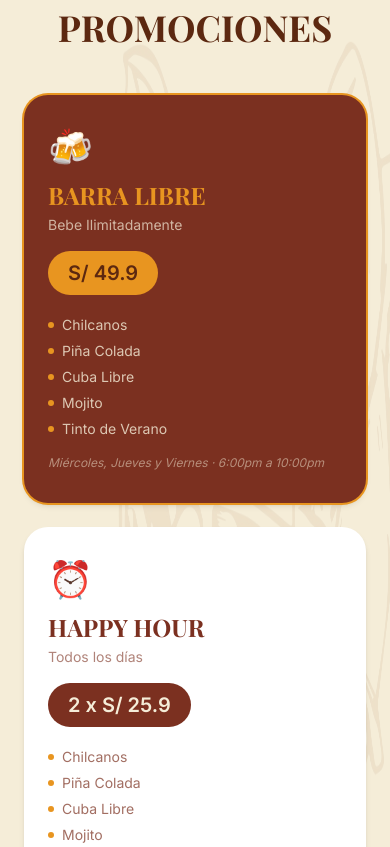
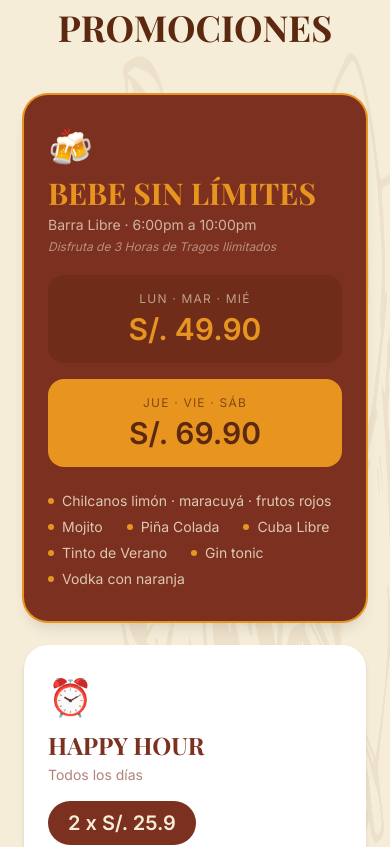
Before and after one commit to Javier1308/mestizo-web, a React (Vite) app: page / in a window 390 px wide. Shown: the part 4540-5387 px from the top of the page. Built offline with nearby package versions, Linux system fonts and the light colour scheme.

Commit message:
add: promociones prices

```diff
--- a/src/components/Promociones.tsx
+++ b/src/components/Promociones.tsx
@@ -1,34 +1,33 @@
-export default function Promociones() {
-  const promos = [
-    {
-      emoji: '🍻',
-      title: 'Barra Libre',
-      subtitle: 'Bebe Ilimitadamente',
-      price: 'S/ 49.9',
-      detail: 'Miércoles, Jueves y Viernes · 6:00pm a 10:00pm',
-      items: ['Chilcanos', 'Piña Colada', 'Cuba Libre', 'Mojito', 'Tinto de Verano'],
-      highlight: true,
-    },
+const barraLibreItems = [
+  'Chilcanos limón · maracuyá · frutos rojos',
+  'Mojito',
+  'Piña Colada',
+  'Cuba Libre',
+  'Tinto de Verano',
+  'Gin tonic',
+  'Vodka con naranja',
+]
+
+const otherPromos = [
   {
     emoji: '⏰',
     title: 'Happy Hour',
     subtitle: 'Todos los días',
-      price: '2 x S/ 25.9',
+    price: '2 x S/. 25.9',
     detail: 'Válido todos los días de la semana',
     items: ['Chilcanos', 'Piña Colada', 'Cuba Libre', 'Mojito', 'Tinto de Verano'],
-      highlight: false,
   },
   {
     emoji: '🍋',
     title: 'Mocktails',
     subtitle: 'Sin Alcohol',
-      price: '2 x S/ 19.9',
+    price: '2 x S/. 19.9',
     detail: 'Esmeralda Oriental · Jamaica Beach · Susurro de Maracuyá',
     items: ['Esmeralda Oriental', 'Jamaica Beach', 'Susurro de Maracuyá'],
-      highlight: false,
   },
 ]
 
+export default function Promociones() {
   return (
     <section id="promociones" className="relative py-20 bg-cream overflow-hidden">
       {/* Llama watermark — right side */}
@@ -46,46 +45,70 @@ export default function Promociones() {
           Promociones
         </h2>
 
-        <div className="grid md:grid-cols-3 gap-6">
-          {promos.map(promo => (
+        {/* Barra Libre — featured card full width */}
+        <div className="rounded-3xl overflow-hidden shadow-lg bg-brown text-cream ring-2 ring-amber-brand mb-6">
+          <div className="px-6 py-8 md:px-10">
+            <div className="text-4xl mb-2">🍻</div>
+            <h3 className="font-display font-bold text-3xl uppercase text-amber-brand mb-1">
+              Bebe Sin Límites
+            </h3>
+            <p className="text-sm text-cream/70 mb-1">Barra Libre · 6:00pm a 10:00pm</p>
+            <p className="text-xs text-cream/50 italic mb-5">
+              Disfruta de 3 Horas de Tragos Ilimitados
+            </p>
+
+            {/* Two pricing blocks */}
+            <div className="flex flex-wrap gap-4 mb-6">
+              <div className="flex-1 min-w-[140px] bg-brown-dark/40 rounded-2xl px-5 py-4 text-center">
+                <p className="text-xs text-cream/60 uppercase tracking-widest mb-1">Lun · Mar · Mié</p>
+                <p className="font-bold text-3xl text-amber-brand">S/. 49.90</p>
+              </div>
+              <div className="flex-1 min-w-[140px] bg-amber-brand rounded-2xl px-5 py-4 text-center">
+                <p className="text-xs text-brown-dark/70 uppercase tracking-widest mb-1">Jue · Vie · Sáb</p>
+                <p className="font-bold text-3xl text-brown-dark">S/. 69.90</p>
+              </div>
+            </div>
+
+            {/* Items */}
+            <ul className="flex flex-wrap gap-x-6 gap-y-1.5">
+              {barraLibreItems.map(item => (
+                <li key={item} className="flex items-center gap-2 text-sm text-cream/80">
+                  <span className="w-1.5 h-1.5 rounded-full bg-amber-brand shrink-0" />
+                  {item}
+                </li>
+              ))}
+            </ul>
+          </div>
+        </div>
+
+        {/* Other promos */}
+        <div className="grid md:grid-cols-2 gap-6">
+          {otherPromos.map(promo => (
             <div
               key={promo.title}
-              className={`rounded-3xl overflow-hidden shadow-md transition-transform hover:-translate-y-1 ${
-                promo.highlight
-                  ? 'bg-brown text-cream ring-2 ring-amber-brand'
-                  : 'bg-white text-brown-dark'
-              }`}
+              className="rounded-3xl overflow-hidden shadow-md bg-white text-brown-dark transition-transform hover:-translate-y-1"
             >
-              <div className={`px-6 py-8 ${promo.highlight ? '' : ''}`}>
+              <div className="px-6 py-8">
                 <div className="text-4xl mb-3">{promo.emoji}</div>
-                <h3 className={`font-display font-bold text-2xl uppercase mb-1 ${promo.highlight ? 'text-amber-brand' : 'text-brown'}`}>
+                <h3 className="font-display font-bold text-2xl uppercase mb-1 text-brown">
                   {promo.title}
                 </h3>
-                <p className={`text-sm mb-4 ${promo.highlight ? 'text-cream/70' : 'text-brown/60'}`}>
-                  {promo.subtitle}
-                </p>
+                <p className="text-sm mb-4 text-brown/60">{promo.subtitle}</p>
 
-                {/* Price */}
-                <div className={`inline-block rounded-full px-5 py-2 font-bold text-xl mb-5 ${
-                  promo.highlight ? 'bg-amber-brand text-brown-dark' : 'bg-brown text-cream'
-                }`}>
+                <div className="inline-block rounded-full px-5 py-2 font-bold text-xl mb-5 bg-brown text-cream">
                   {promo.price}
                 </div>
 
-                {/* Items */}
                 <ul className="space-y-1.5">
                   {promo.items.map(item => (
-                    <li key={item} className={`flex items-center gap-2 text-sm ${promo.highlight ? 'text-cream/80' : 'text-brown/70'}`}>
+                    <li key={item} className="flex items-center gap-2 text-sm text-brown/70">
                       <span className="w-1.5 h-1.5 rounded-full bg-amber-brand shrink-0" />
                       {item}
                     </li>
                   ))}
                 </ul>
 
-                {/* Detail */}
-                <p className={`mt-4 text-xs ${promo.highlight ? 'text-cream/50' : 'text-brown/40'} italic`}>
-                  {promo.detail}
-                </p>
+                <p className="mt-4 text-xs text-brown/40 italic">{promo.detail}</p>
               </div>
             </div>
           ))}
```
Also changed, not shown: 1 other file (tests, documents, lock files or other folders). Lines whose indentation alone changed are shown as unchanged.
